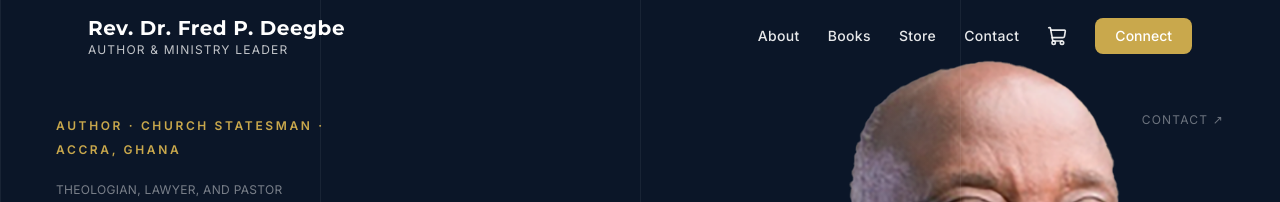
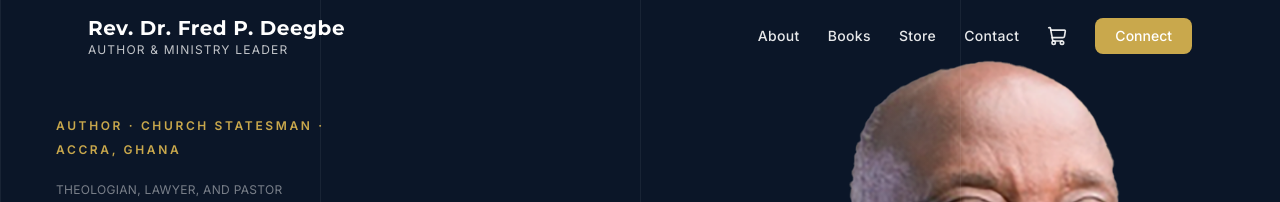
Before and after one commit to m1ch-a3l/Fred_Eegbe, a Next.js app: page / in a window 1280 px wide. Shown: the top 202 px of the page. Built offline with nearby package versions, Linux system fonts and the light colour scheme.

Commit message:
Remove Contact link from hero top-right
Co-Authored-By: Claude Sonnet 4.6 <noreply@anthropic.com>

```diff
--- a/src/components/sections/HeroSection.tsx
+++ b/src/components/sections/HeroSection.tsx
@@ -65,16 +65,6 @@ export default function HeroSection() {
             </p>
           </div>
 
-          {/* Top-right contact hint */}
-          <div className="hidden md:flex flex-col items-end gap-1 text-right">
-            <Link
-              href="/contact"
-              className="text-xs uppercase tracking-widest transition-opacity hover:opacity-100"
-              style={{ color: "rgba(255,255,255,0.4)" }}
-            >
-              Contact ↗
-            </Link>
-          </div>
         </div>
 
         {/* Spacer */}
```
